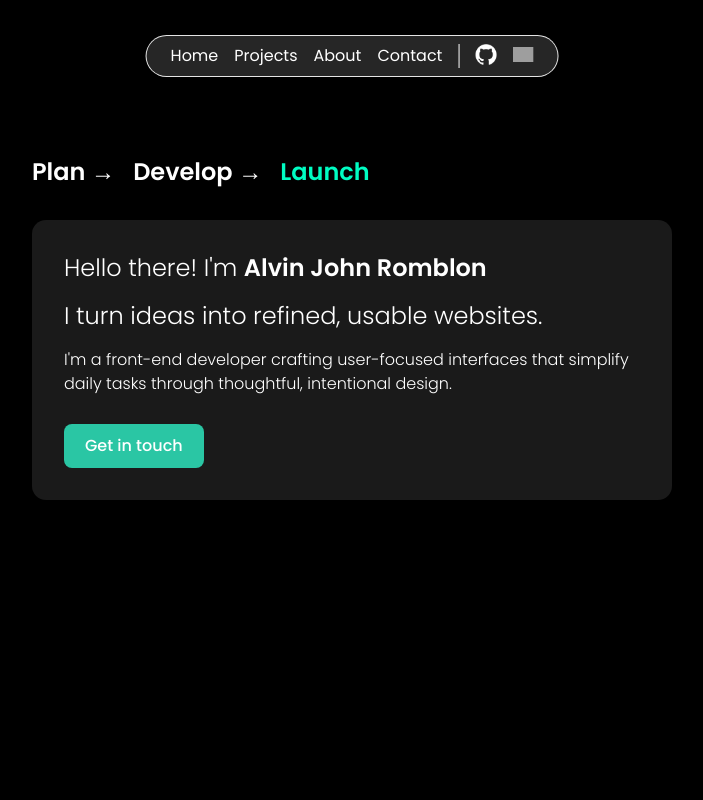
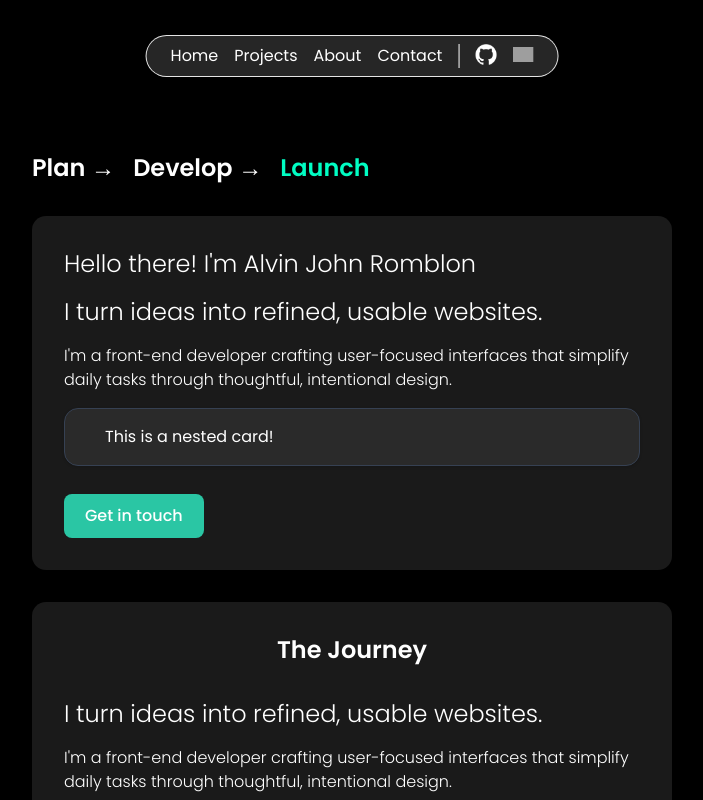
Before and after one commit to Yongbi21/yongbi-portfolio, a Next.js app: page / in a window 1280 px wide. Shown: the top 800 px of the page, without its empty margins (288-991 px from the left). Built offline with nearby package versions, Linux system fonts and the light colour scheme; grey boxes are pictures that could not be loaded.

Commit message:
fix-bottom-card-spacing

```diff
--- a/src/app/page.tsx
+++ b/src/app/page.tsx
@@ -1,13 +1,7 @@
-import {
-  Card,
-  CardContent,
-  CardDescription,
-  CardFooter,
-  CardHeader,
-  CardTitle,
-} from "@/components/ui/card"
 
 import { Header }from "@/app/header";
+import DynamicCard from "@/components/ui/dynamic-card";
+import {Card, CardContent} from "@/components/ui/card";
 
 
 export default function Home() {
@@ -20,15 +14,56 @@ export default function Home() {
     { label: "", href: "", image: "/dark-mode.png", alt: "dark-mode" },
 
   ];
+  const dynamicCardData = [
+    {
+      title: "Hello there! I'm Alvin John Romblon",
+      description:
+          "I turn ideas into refined, usable websites.",
+      extraText:
+          "I'm a front-end developer crafting user-focused interfaces that simplify daily tasks through thoughtful, intentional design.",
+      buttonLabel: "Get in touch",
+      buttonLink: "/contact",
+    },
+    {
+      title: "The Journey",
+      titleClassName: "flex justify-center items-center font-semibold text-2xl mb-4",
+      description: "I turn ideas into refined, usable websites.",
+      descriptionClassName: "",
+      extraText: "I'm a front-end developer crafting user-focused interfaces that simplify daily tasks through thoughtful, intentional design.",
+      extraTextClassName: "",
+      buttonLabel: "Get in touch",
+      buttonLink: "/contact",
+      buttonClassName: "",
+
+
+    },
+    {
+      title: "The Journey",
+      titleClassName: "flex justify-center items-center font-semibold text-2xl mb-4",
+      description: "I turn ideas into refined, usable websites.",
+      descriptionClassName: "",
+      extraText: "I'm a front-end developer crafting user-focused interfaces that simplify daily tasks through thoughtful, intentional design.",
+      extraTextClassName: "",
+      buttonLabel: "Get in touch",
+      buttonLink: "/contact",
+      buttonClassName: "",
+
+
+    },
+  ];
+
+
   return (
 
-    <div className="grid grid-rows-[20px_1fr_20px] min-h-screen p-8 pb-20 gap-4 sm:p-20 bg-[#000]
+
+
+    <div className=" grid min-h-screen gap-4 overflow-auto sm:p-20 bg-[#000]
     font-[family-name:var(--font-poppins)] relative flex-col justify-center">
 
       <Header links={navLinks} />
 
 
-      <main className="flex flex-col sm:items-start  sm:mt-19 gap-8">
+      <main className="flex flex-col sm:items-start  sm:mt-18 gap-8">
         <section className="flex gap-[18px] flex-wrap item-start text-white">
           <a
               className="flex items-center gap-2  font-semibold text-2xl"
@@ -53,33 +88,27 @@ export default function Home() {
           </a>
         </section>
 
-        <Card className="bg-[#1a1a1a] text-white border-none ">
-          <CardContent className="flex flex-col gap-4 my-2 mx-2">
-          <h1 className="text-2xl font-light text-white">
-            <span>Hello there! I&#39;m </span>
-            <span className="font-semibold">Alvin John Romblon</span>
-           </h1>
-        <p className="text-2xl text-white font-light">
-          I turn ideas into refined, usable websites.
-        </p>
+        {dynamicCardData.map((card, index) => (
+            <DynamicCard
+                key={index}
+                title={card.title}
+                description={card.description}
+                extraText={card.extraText}
+                buttonLabel={card.buttonLabel}
+                buttonLink={card.buttonLink}
+                titleClassName={card.titleClassName}
+                descriptionClassName={card.descriptionClassName}
+                extraTextClassName={card.extraTextClassName}
+                buttonClassName={card.buttonClassName}
+            >
+              <Card className="bg-[#2a2a2a] border border-gray-700 p-4">
+                <CardContent>
+                  <p className="text-white">This is a nested card!</p>
+                </CardContent>
+              </Card>
+            </DynamicCard>
+        ))}
 
-        <p className="text-md text-white font-light max-w-xl">
-          I&#39;m a front-end developer crafting user-focused interfaces that simplify daily tasks through thoughtful, intentional design.
-        </p>
-
-        <div className="flex gap-4 items-center flex-col sm:flex-row mt-3">
-          <a
-              className="rounded-md border border-transparent transition-colors flex items-center justify-center
-                 bg-[#2AC6A4] text-white gap-2 font-medium text-md sm:text-base h-10 sm:h-11 px-4 sm:px-5 sm:w-auto"
-              href=""
-              target="_blank"
-              rel="noopener noreferrer"
-          >
-            Get in touch
-          </a>
-        </div>
-            </CardContent>
-        </Card>
 
       </main>
 
--- a/src/components/ui/dynamic-card.tsx
+++ b/src/components/ui/dynamic-card.tsx
@@ -0,0 +1,80 @@
+import React from "react";
+import {
+    Card,
+    CardContent,
+    CardTitle,
+    CardHeader,
+    CardDescription,
+    CardFooter,
+    CardAction
+} from "@/components/ui/card";
+
+
+interface DynamicCardProps {
+    title: string;
+    description?: string;
+    extraText?: string;
+    buttonLabel?: string;
+    buttonLink?: string;
+    titleClassName?: string;
+    descriptionClassName?: string;
+    extraTextClassName?: string;
+    buttonClassName?: string;
+    children?: React.ReactNode;
+}
+
+const DynamicCard: React.FC<DynamicCardProps> = ({
+    title,
+    description,
+    extraText,
+    buttonLabel,
+    buttonLink,
+    titleClassName,
+    descriptionClassName,
+    extraTextClassName,
+    buttonClassName,
+    children,
+
+
+}) => {
+    return (
+        <Card className="bg-[#1a1a1a] text-white border-none ">
+            <CardContent className="flex flex-col gap-4 my-2 mx-2">
+                <h1 className={`text-2xl font-light text-white ${titleClassName}`}>
+                        <span>{title}</span>
+                </h1>
+
+                {description && (
+                    <p className={`text-2xl text-white font-light ${descriptionClassName}`}>
+                        {description}
+                    </p>
+                )}
+
+                {extraText && (
+                    <p className={`text-md text-white font-light max-w-xl ${extraTextClassName}`}>
+                        {extraText}
+                    </p>
+                )}
+
+                {children}
+
+                {buttonLabel && buttonLink && (
+                    <div className="flex gap-4 items-center flex-col sm:flex-row mt-3">
+                        <a
+                            className={`rounded-md border border-transparent transition-colors flex items-center justify-center
+        bg-[#2AC6A4] text-white gap-2 font-medium text-md sm:text-base h-10 sm:h-11 px-4 sm:px-5 sm:w-auto ${buttonClassName}`}
+                            href={buttonLink}
+                            target="_blank"
+                            rel="noopener noreferrer"
+                        >
+                            {buttonLabel}
+                        </a>
+                </div>
+                )}
+            </CardContent>
+        </Card>
+
+    );
+};
+
+export default DynamicCard;
```
